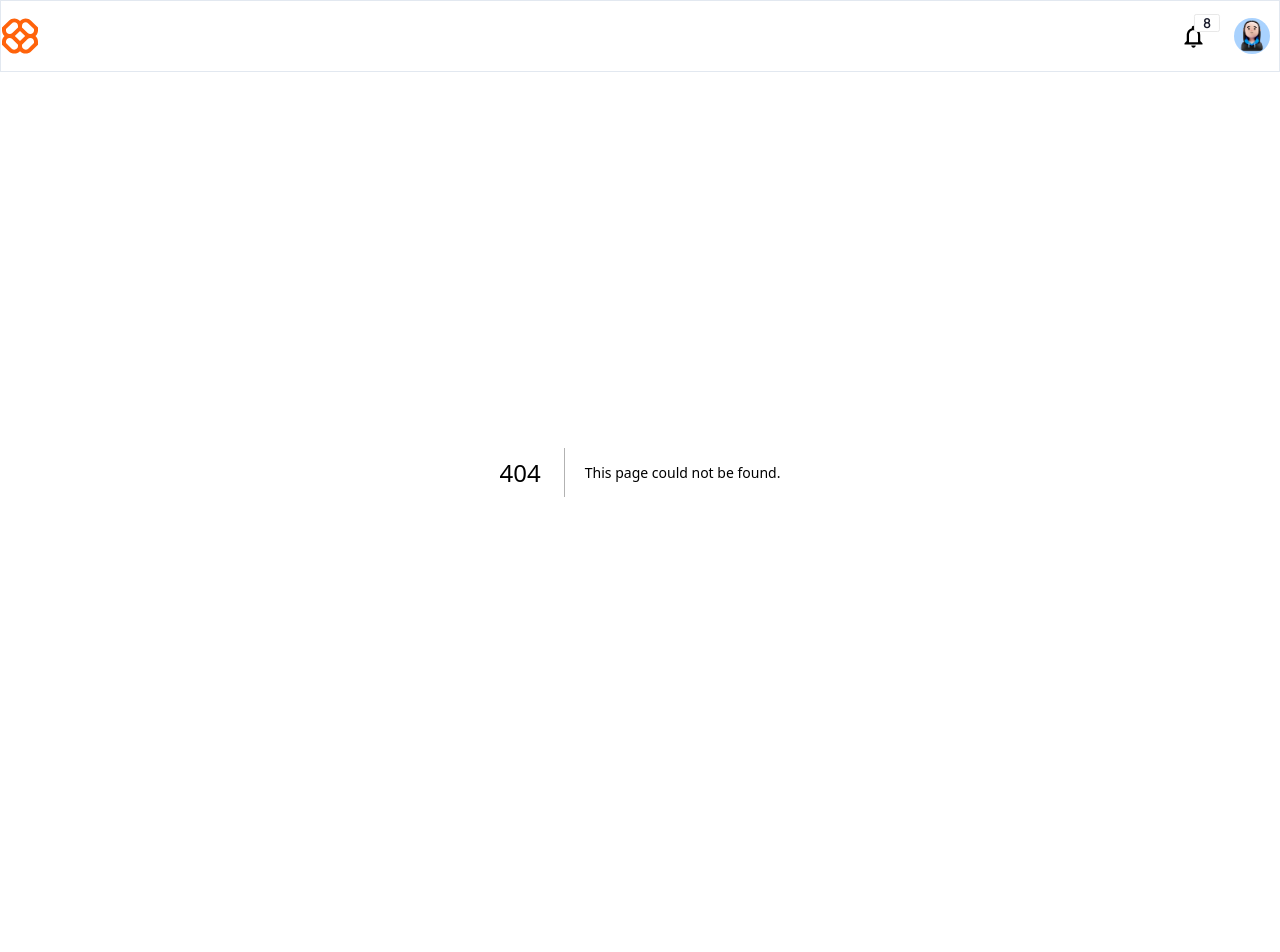
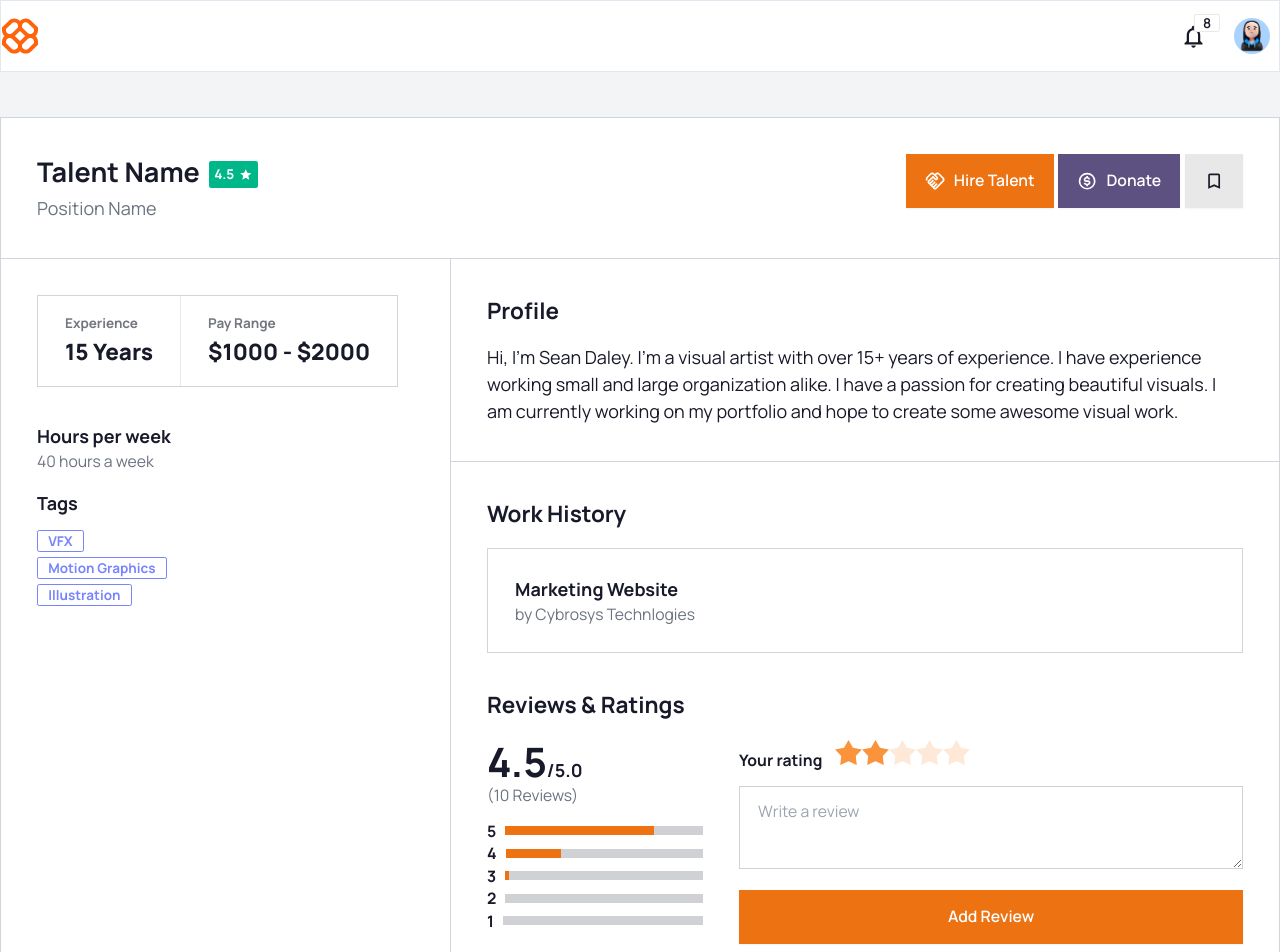
Before and after one commit to arjunkdot/cyb-hackathon, a Next.js app: page /talent/1 in a window 1280 px wide. Before the commit this address had no page. Shown: the top 952 px of the page. Before the commit the page ends 872 px from the top, so only its background shows below. Built offline with nearby package versions, Linux system fonts and the light colour scheme.

Commit message:
feat: talent profile added.

```diff
--- /dev/null
+++ b/app/components/general/Comment.tsx
@@ -0,0 +1,17 @@
+import React from "react";
+
+function Comment() {
+  return (
+    <div className="border-b border-gray-300 py-7 last:border-0">
+      <span className="text-sm font-bold">User name</span>
+      <p className="text-xs text-gray-500">6 hours ago</p>
+      <p className="text-sm mt-2">
+        Lorem ipsum dolor sit amet consectetur adipisicing elit. Nemo, sequi
+        dolore. Vel obcaecati modi ipsam, facere rem quisquam! Ab voluptatum
+        porro dicta harum debitis id voluptatem molestiae architecto et modi.
+      </p>
+    </div>
+  );
+}
+
+export default Comment;
--- /dev/null
+++ b/app/components/general/Rating.tsx
@@ -0,0 +1,36 @@
+import React from "react";
+
+function Rating() {
+  return (
+    <div className="rating">
+      <input
+        type="radio"
+        name="rating-2"
+        className="mask mask-star-2 bg-orange-400"
+      />
+      <input
+        type="radio"
+        name="rating-2"
+        className="mask mask-star-2 bg-orange-400"
+        defaultChecked
+      />
+      <input
+        type="radio"
+        name="rating-2"
+        className="mask mask-star-2 bg-orange-400"
+      />
+      <input
+        type="radio"
+        name="rating-2"
+        className="mask mask-star-2 bg-orange-400"
+      />
+      <input
+        type="radio"
+        name="rating-2"
+        className="mask mask-star-2 bg-orange-400"
+      />
+    </div>
+  );
+}
+
+export default Rating;
--- /dev/null
+++ b/app/components/general/RatingBars.tsx
@@ -0,0 +1,45 @@
+import React from "react";
+
+function RatingBars() {
+  return (
+    <div className="w-48">
+      <div className="flex items-center gap-2">
+        <span className="text-sm font-bold">5</span>
+        <progress
+          className="progress progress-primary w-full"
+          value={75}
+          max="100"></progress>
+      </div>
+      <div className="flex items-center gap-2">
+        <span className="text-sm font-bold">4</span>
+        <progress
+          className="progress progress-primary w-full"
+          value={28}
+          max="100"></progress>
+      </div>
+      <div className="flex items-center gap-2">
+        <span className="text-sm font-bold">3</span>
+        <progress
+          className="progress progress-primary w-full"
+          value={2}
+          max="100"></progress>
+      </div>
+      <div className="flex items-center gap-2">
+        <span className="text-sm font-bold">2</span>
+        <progress
+          className="progress progress-primary w-full"
+          value={0}
+          max="100"></progress>
+      </div>
+      <div className="flex items-center gap-2">
+        <span className="text-sm font-bold">1</span>
+        <progress
+          className="progress progress-primary w-full"
+          value={0}
+          max="100"></progress>
+      </div>
+    </div>
+  );
+}
+
+export default RatingBars;
--- a/app/components/jobs/TalentCard.tsx
+++ b/app/components/jobs/TalentCard.tsx
@@ -45,7 +45,7 @@ const TalentCard = ({
           </a>
         </div>
       </div>
-      <p className="text-sm text-gray-700 leading-5 tracking-wide">
+      <p className="text-sm text-gray-700 leading-6 tracking-wide">
         {description}
       </p>
       <div className="flex gap-1 font-bold mt-5">
--- /dev/null
+++ b/app/talent/[slug]/page.tsx
@@ -0,0 +1,135 @@
+import React from "react";
+import {
+  MdOutlineBookmarkBorder,
+  MdOutlineStar,
+  MdOutlineHandshake,
+} from "react-icons/md";
+import { BiDollarCircle } from "react-icons/bi";
+import Rating from "@/app/components/general/Rating";
+import RatingBars from "@/app/components/general/RatingBars";
+import Comment from "@/app/components/general/Comment";
+
+function TalentProfile() {
+  return (
+    <div className="min-h-[calc(100vh-72px)] bg-gray-100 py-10">
+      <div className="container bg-white border border-gray-300">
+        <div className="border-b border-gray-300 p-8 flex items-start justify-between">
+          <div>
+            <div className="flex items-center space-x-2">
+              <h1 className="text-2xl font-bold mb-1">Talent Name</h1>
+              <div className="badge badge-success badge-lg text-xs font-bold text-white px-1">
+                4.5 <MdOutlineStar className="ml-1" />
+              </div>
+            </div>
+            <p className="text-gray-500">Position Name</p>
+          </div>
+          <div className="flex flex-wrap space-x-1">
+            <a href="#" className="btn btn-primary text-white">
+              <MdOutlineHandshake className="text-lg" />
+              Hire Talent
+            </a>
+            <a href="#" className="btn btn-secondary text-white">
+              <BiDollarCircle className="text-lg" />
+              Donate
+            </a>
+            <a href="#" className="btn btn-light">
+              <MdOutlineBookmarkBorder className="text-lg" />
+            </a>
+          </div>
+        </div>
+        <div className="grid md:grid-cols-2 lg:grid-cols-[450px_1fr] ">
+          {/* Sidebar */}
+          <div className="border-r border-gray-300 p-8">
+            {/* Stats */}
+            <div className="stats border border-gray-300 w-100">
+              <div className="stat">
+                <div className="stat-title text-xs font-bold">Experience</div>
+                <div className="stat-value text-xl mt-1">15 Years</div>
+              </div>
+              <div className="stat">
+                <div className="stat-title text-xs font-bold">Pay Range</div>
+                <div className="stat-value text-xl mt-1">$1000 - $2000</div>
+              </div>
+            </div>
+            {/* End of Stats */}
+            <div className="mt-8">
+              <h3 className="text-base font-bold">Hours per week</h3>
+              <p className="text-sm text-gray-500">40 hours a week</p>
+            </div>
+            <div className="mt-4">
+              <h3 className="text-base font-bold">Tags</h3>
+              <ul className="mt-2">
+                <li>
+                  <div className="badge badge-info font-bold text-xs badge-outline">
+                    VFX
+                  </div>
+                </li>
+                <li>
+                  <div className="badge badge-info font-bold text-xs badge-outline">
+                    Motion Graphics
+                  </div>
+                </li>
+                <li>
+                  <div className="badge badge-info font-bold text-xs badge-outline">
+                    Illustration
+                  </div>
+                </li>
+              </ul>
+            </div>
+          </div>
+          {/* Main */}
+          <div>
+            <div className="border-b border-gray-300 p-8">
+              <h2 className="font-bold text-xl mb-4">Profile</h2>
+              <p>
+                Hi, I&apos;m Sean Daley. I&apos;m a visual artist with over 15+
+                years of experience. I have experience working small and large
+                organization alike. I have a passion for creating beautiful
+                visuals. I am currently working on my portfolio and hope to
+                create some awesome visual work.
+              </p>
+            </div>
+            {/* Work History */}
+            <div className="p-8">
+              <h2 className="font-bold text-xl mb-4">Work History</h2>
+              <div className="border border-gray-300 p-6">
+                <h3 className="font-bold text-base">Marketing Website</h3>
+                <p className="text-sm text-gray-500">by Cybrosys Technlogies</p>
+              </div>
+            </div>
+            {/* Ratings */}
+            <div className="p-8 pt-0">
+              <h2 className="font-bold text-xl mb-4">Reviews & Ratings</h2>
+              <div className="flex gap-8">
+                <div>
+                  <p className="text-4xl font-bold">
+                    4.5<span className="text-base">/5.0</span>
+                  </p>
+                  <p className="text-sm text-gray-500 mb-3">(10 Reviews)</p>
+                  <RatingBars />
+                </div>
+                <div className="w-full">
+                  <span className="text-sm font-bold mr-2">Your rating </span>
+                  <Rating />
+                  <textarea
+                    className="textarea textarea-bordered w-full mt-3"
+                    placeholder="Write a review"></textarea>
+                  <button className="btn btn-primary text-white w-full mt-3">
+                    Add Review
+                  </button>
+                </div>
+              </div>
+              <div className="mt-8">
+                <Comment />
+                <Comment />
+                <Comment />
+              </div>
+            </div>
+          </div>
+        </div>
+      </div>
+    </div>
+  );
+}
+
+export default TalentProfile;
--- a/app/talents/page.tsx
+++ b/app/talents/page.tsx
@@ -1,5 +1,5 @@
 import React from "react";
-import Banner from "../components/general/banner";
+import Banner from "../components/general/Banner";
 import TalentCard from "../components/jobs/TalentCard";
 import { MdOutlineSearch } from "react-icons/md";
 import TalentFilter from "../components/jobs/TalentFilter";
--- a/tailwind.config.ts
+++ b/tailwind.config.ts
@@ -30,7 +30,7 @@ const config: Config = {
         corporate: {
           ...require("daisyui/src/theming/themes")["corporate"],
           primary: "#ec7212",
-          secondary: "#433967",
+          secondary: "#5c5180",
           accent: "#ec7212",
           neutral: "#fbf9f2",
           info: "#7783ff",
```
